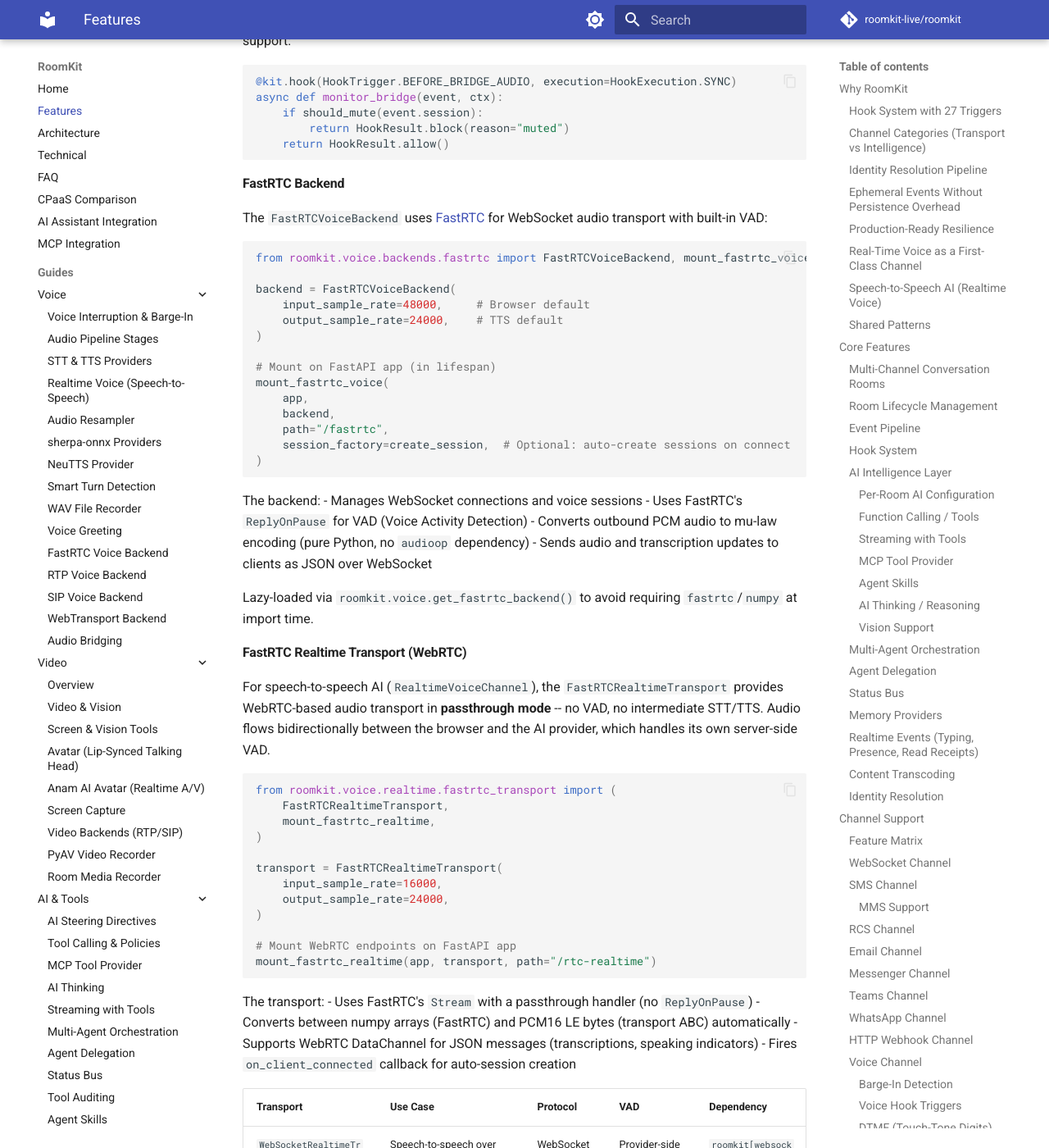
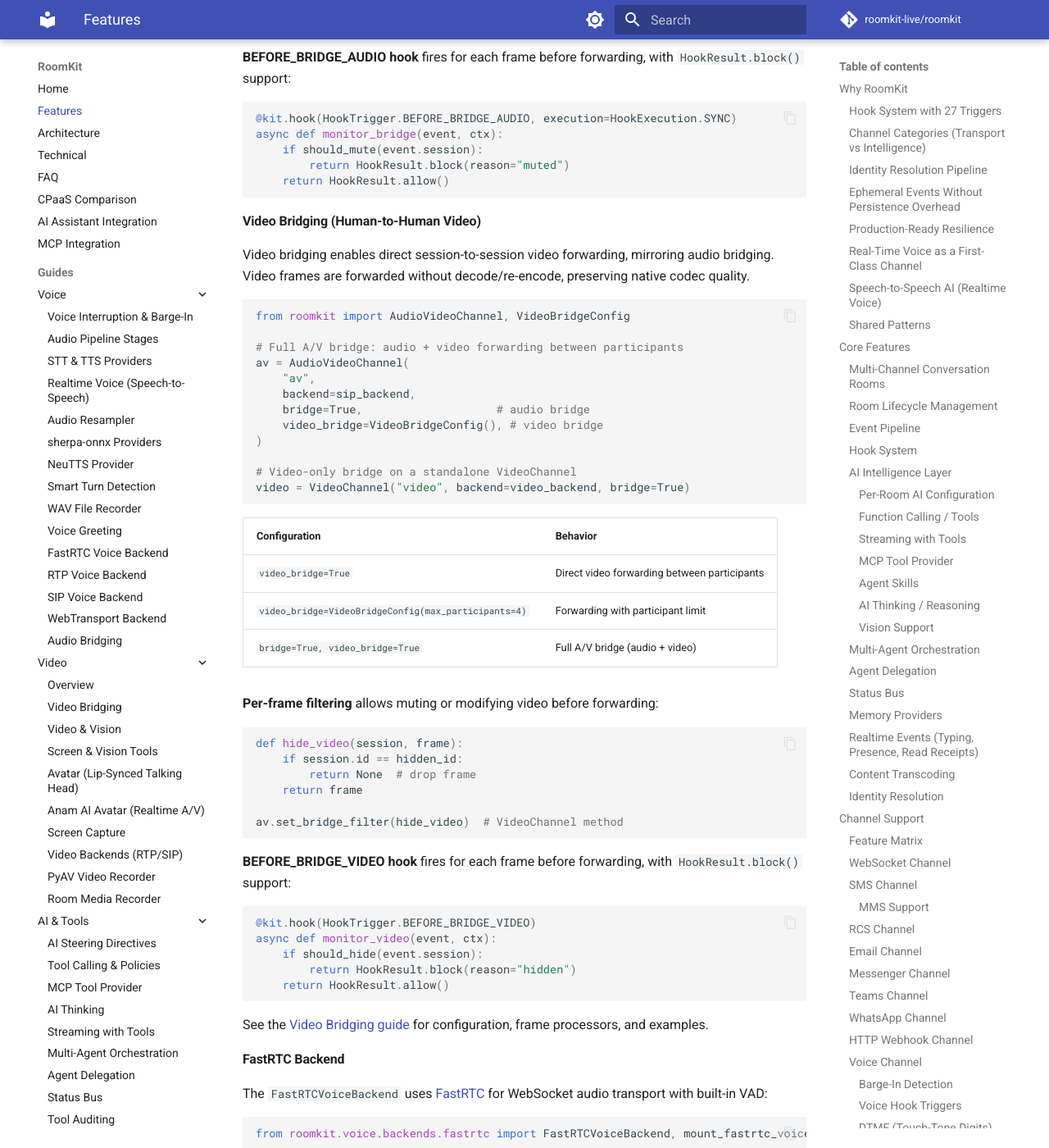
Before and after one commit to roomkit-live/roomkit-docs, an MkDocs documentation site: the page built from docs/features.md, in a window 1280 px wide and 1400 px high, scrolled down 30928 px. Shown: the whole window at 82% size. Built offline with MkDocs 1.6.1 and Material for MkDocs 9.7.7, drawn with Linux system fonts in a browser that asks for light colours; comment, search, counter and statistics services are not loaded; some of the changed text lies outside the part shown.

Commit message:
docs: add Video Bridging guide and update references
New guide mirroring audio-bridge.md: configuration, frame filtering,
BEFORE_BRIDGE_VIDEO hook, session lifecycle, and comparison table.
Updated features.md, video-overview.md, and mkdocs.yml nav.

Co-Authored-By: Claude Opus 4.6 (1M context) <noreply@anthropic.com>

````diff
--- a/docs/features.md
+++ b/docs/features.md
@@ -1172,7 +1172,8 @@ Barge-in triggers:
 | `ON_VAD_SILENCE` | Async | Custom silence handling logic |
 | `ON_VAD_AUDIO_LEVEL` | Async | Audio level UI meters |
 | `ON_DTMF` | Async | IVR navigation, call transfer |
-| `BEFORE_BRIDGE_AUDIO` | Sync | Block or monitor per-frame bridge forwarding |
+| `BEFORE_BRIDGE_AUDIO` | Sync | Block or monitor per-frame audio bridge forwarding |
+| `BEFORE_BRIDGE_VIDEO` | Sync | Block or monitor per-frame video bridge forwarding |
 
 #### DTMF (Touch-Tone Digits)
 
@@ -1247,6 +1248,54 @@ async def monitor_bridge(event, ctx):
         return HookResult.block(reason="muted")
     return HookResult.allow()
 ```
+
+#### Video Bridging (Human-to-Human Video)
+
+Video bridging enables direct session-to-session video forwarding, mirroring audio bridging. Video frames are forwarded without decode/re-encode, preserving native codec quality.
+
+```python
+from roomkit import AudioVideoChannel, VideoBridgeConfig
+
+# Full A/V bridge: audio + video forwarding between participants
+av = AudioVideoChannel(
+    "av",
+    backend=sip_backend,
+    bridge=True,                    # audio bridge
+    video_bridge=VideoBridgeConfig(), # video bridge
+)
+
+# Video-only bridge on a standalone VideoChannel
+video = VideoChannel("video", backend=video_backend, bridge=True)
+```
+
+| Configuration | Behavior |
+|---|---|
+| `video_bridge=True` | Direct video forwarding between participants |
+| `video_bridge=VideoBridgeConfig(max_participants=4)` | Forwarding with participant limit |
+| `bridge=True, video_bridge=True` | Full A/V bridge (audio + video) |
+
+**Per-frame filtering** allows muting or modifying video before forwarding:
+
+```python
+def hide_video(session, frame):
+    if session.id == hidden_id:
+        return None  # drop frame
+    return frame
+
+av.set_bridge_filter(hide_video)  # VideoChannel method
+```
+
+**BEFORE_BRIDGE_VIDEO hook** fires for each frame before forwarding, with `HookResult.block()` support:
+
+```python
+@kit.hook(HookTrigger.BEFORE_BRIDGE_VIDEO)
+async def monitor_video(event, ctx):
+    if should_hide(event.session):
+        return HookResult.block(reason="hidden")
+    return HookResult.allow()
+```
+
+See the [Video Bridging guide](guides/video-bridge.md) for configuration, frame processors, and examples.
 
 #### FastRTC Backend
 
--- a/mkdocs.yml
+++ b/mkdocs.yml
@@ -86,6 +86,7 @@ nav:
           - Audio Bridging: guides/audio-bridge.md
       - Video:
           - Overview: guides/video-overview.md
+          - Video Bridging: guides/video-bridge.md
           - Video & Vision: guides/video-vision.md
           - Screen & Vision Tools: guides/screen-vision-tools.md
           - Avatar (Lip-Synced Talking Head): guides/avatar.md
````
Also changed, not shown: docs/guides/video-bridge.md (added, +246 -0 lines), docs/guides/video-overview.md (+5 -0 lines).
